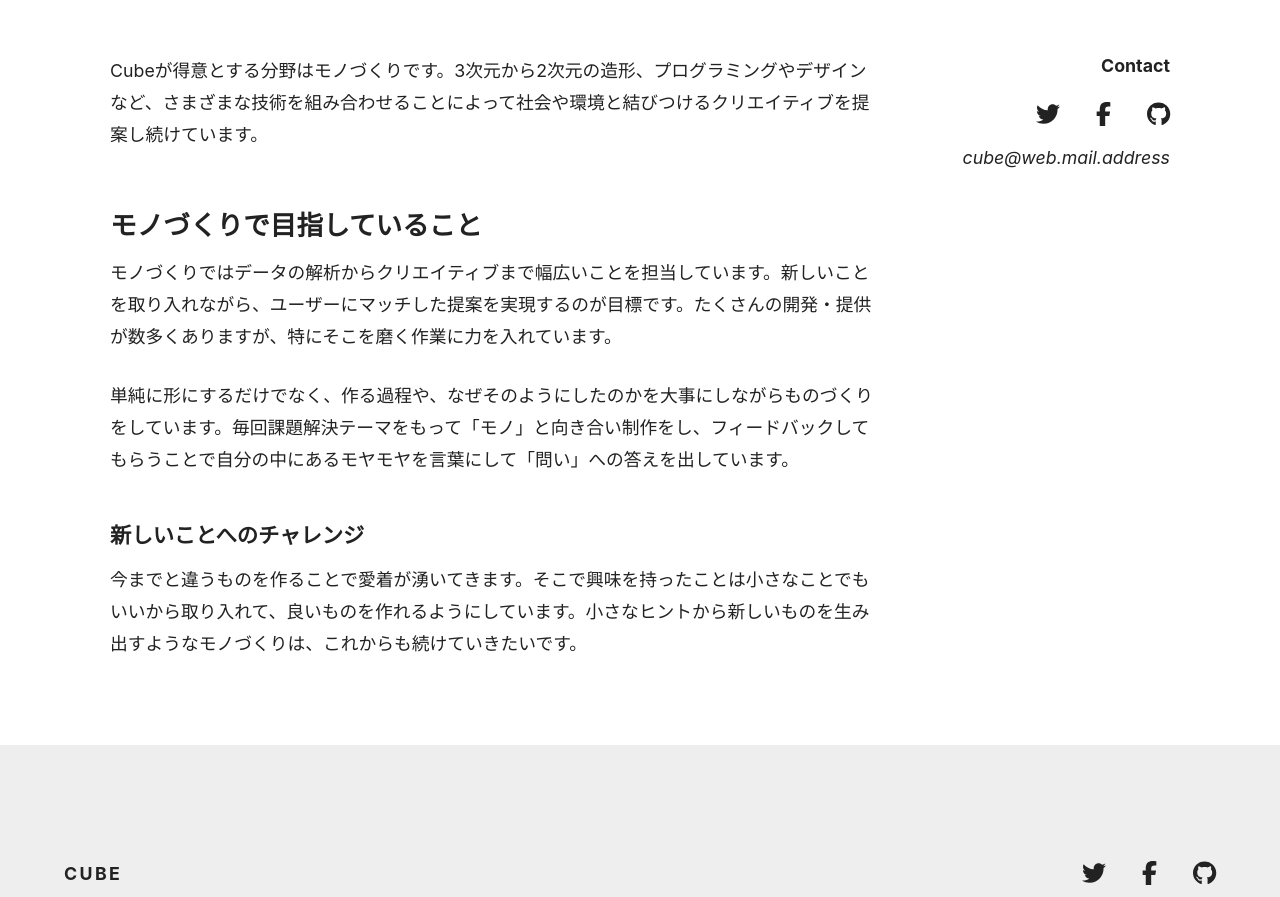
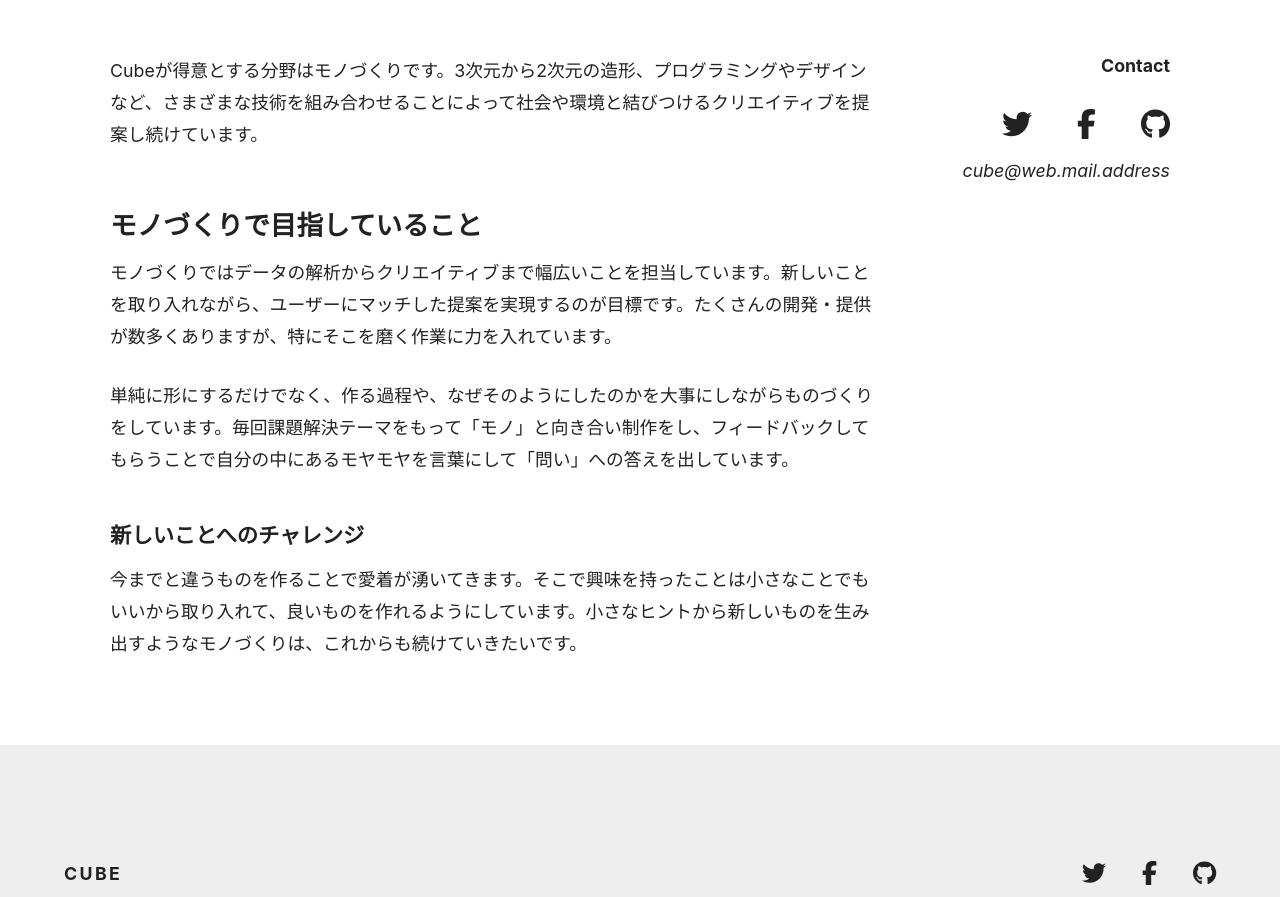
Before and after one commit to itc-s23016/blog2, a Next.js app: page /about in a window 1280 px wide. Shown: the part 1038-1935 px from the top of the page. Built offline with nearby package versions, Linux system fonts and the light colour scheme.

Commit message:
Lesson 5.10
アイコンのサイズをpropsで指定した。

```diff
--- a/components/contact.js
+++ b/components/contact.js
@@ -5,7 +5,7 @@ const Contact = () => {
   return (
     <div className={styles.stack}>
       <h3 className={styles.heading}>Contact</h3>
-      <Social />
+      <Social iconSize='30px' />
       <address>cube@web.mail.address</address>
     </div>
   )
--- a/components/social.js
+++ b/components/social.js
@@ -7,9 +7,9 @@ import {
   faGithub
 } from '@fortawesome/free-brands-svg-icons'
 
-const Social = () => {
+const Social = ({ iconSize = 'initial' }) => {
   return (
-    <ul className={styles.list}>
+    <ul className={styles.list} style={{ '--icon-size': iconSize }}>
       <li>
         <a href='https://twitter.com/'>
           <FontAwesomeIcon icon={faTwitter} />
--- a/styles/social.module.css
+++ b/styles/social.module.css
@@ -1,5 +1,5 @@
 .list {
   display: flex;
   gap: 1.5em;
-  font-size: 24px;
+  font-size: var(--icon-size, 24px);
 }
```
